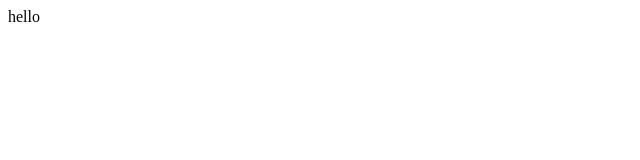
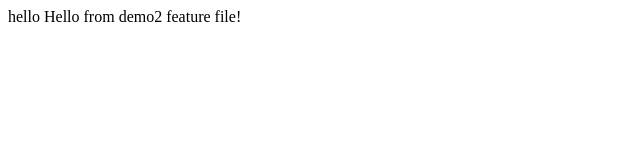
Before and after one commit to hetul202511026/demo2, a plain HTML site: page feature.html in a window 1280 px wide. Shown: the whole page, without its empty margins (0-640 px from the left). Drawn offline with Linux system fonts and the light colour scheme.

Commit message:
Updated featur file

```diff
--- a/feature.html
+++ b/feature.html
@@ -9,3 +9,5 @@
     hello
 </body>
 </html>
+
+Hello from demo2 feature file!
```
